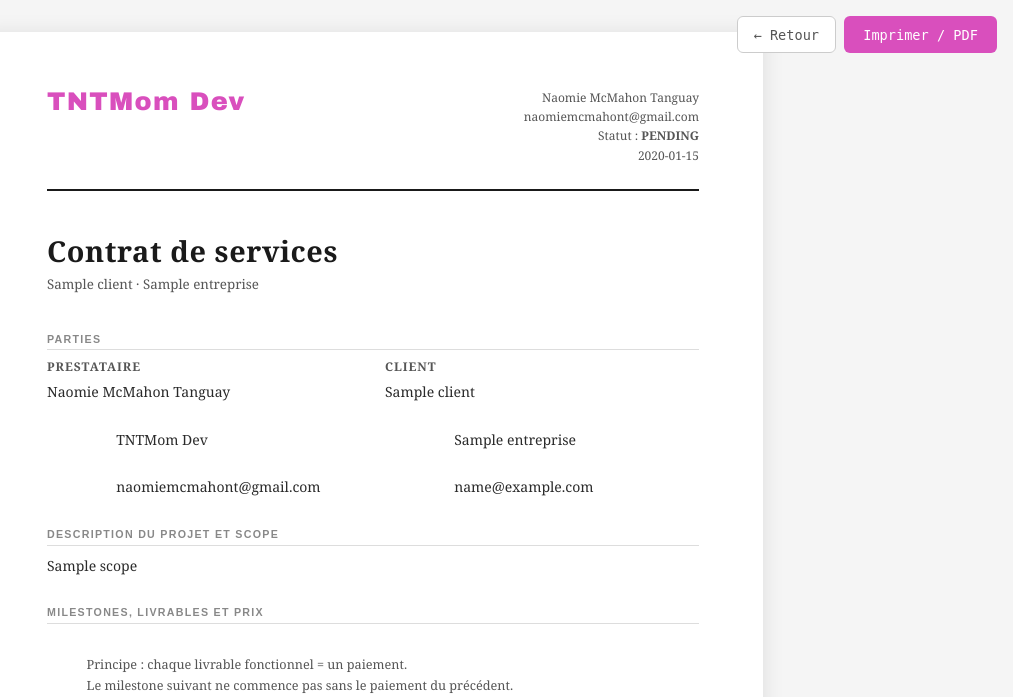
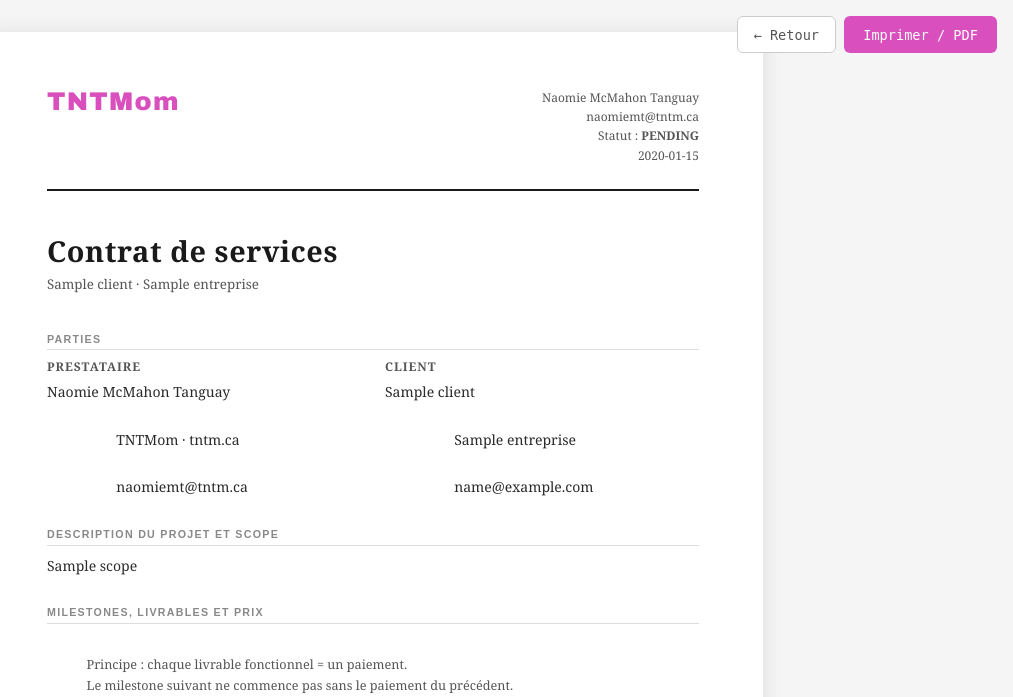
Before and after one commit to naomie6958/TNTMom-Business, a Flask app: template ClientPortal/templates/contrat_print.html in a window 1280 px wide. Shown: the top 697 px of the page, without its empty margins (267-1280 px from the left). Run offline with Flask 3, Linux system fonts and the light colour scheme; the template is opened without the code that fills it: most values are stand-ins (such as "Sample title", 1, 10 or a date in 2020).

Commit message:
feat: mise à jour branding TNTMom Dev → TNTMom + naomiemt@tntm.ca
Questionnaire, contrat et contrat_print : remplace TNTMom Dev par TNTMom,
ajoute tntm.ca et met à jour l'email professionnel dans les documents client.

Co-Authored-By: Claude Sonnet 4.6 <noreply@anthropic.com>

```diff
--- a/ClientPortal/templates/contrat.html
+++ b/ClientPortal/templates/contrat.html
@@ -30,7 +30,7 @@
     <div class="card">
         <div class="card-title">Parties</div>
         <div style="font-size: 0.85rem; color: var(--muted); line-height: 1.8;">
-            <strong style="color: var(--text);">Prestataire :</strong> Naomie McMahon Tanguay, opérant sous TNTMom Dev<br>
+            <strong style="color: var(--text);">Prestataire :</strong> Naomie McMahon Tanguay, opérant sous TNTMom · tntm.ca<br>
             <strong style="color: var(--text);">Client :</strong>
             {{ client.nom }}{% if client.entreprise %}, {{ client.entreprise }}{% endif %}
             {% if client.email %} · {{ client.email }}{% endif %}
--- a/ClientPortal/templates/contrat_print.html
+++ b/ClientPortal/templates/contrat_print.html
@@ -215,10 +215,10 @@
 
     <!-- EN-TÊTE -->
     <div class="doc-header">
-        <div class="doc-brand">TNTMom Dev</div>
+        <div class="doc-brand">TNTMom</div>
         <div class="doc-meta">
             Naomie McMahon Tanguay<br>
-            naomiemcmahont@gmail.com<br>
+            naomiemt@tntm.ca<br>
             Statut : <strong>{{ contrat.statut | upper }}</strong><br>
             {{ contrat.created_at[:10] }}
         </div>
@@ -234,8 +234,8 @@
             <div class="partie">
                 <h4>Prestataire</h4>
                 <p>Naomie McMahon Tanguay<br>
-                   TNTMom Dev<br>
-                   naomiemcmahont@gmail.com</p>
+                   TNTMom · tntm.ca<br>
+                   naomiemt@tntm.ca</p>
             </div>
             <div class="partie">
                 <h4>Client</h4>
--- a/ClientPortal/templates/questionnaire_client.html
+++ b/ClientPortal/templates/questionnaire_client.html
@@ -3,7 +3,7 @@
 <head>
     <meta charset="UTF-8">
     <meta name="viewport" content="width=device-width, initial-scale=1.0">
-    <title>Questionnaire — TNTMom Dev</title>
+    <title>Questionnaire — TNTMom</title>
     <link rel="stylesheet" href="{{ url_for('static', filename='css/style.css') }}">
 </head>
 <body>
@@ -14,7 +14,7 @@
 <div class="q-page">
     <div class="q-container">
 
-        <div class="q-logo">TNTMom Dev</div>
+        <div class="q-logo">TNTMom</div>
 
         {% if soumis %}
 
@@ -24,7 +24,7 @@
             <p>Tes réponses ont bien été reçues.<br>
                Je les lirai avant notre rencontre et on construira ensemble quelque chose qui te ressemble.</p>
             <p style="margin-top: 1rem; color: var(--muted); font-size: 0.82rem;">
-                — Naomie, TNTMom Dev
+                — Naomie, TNTMom · tntm.ca
             </p>
         </div>
 
```
